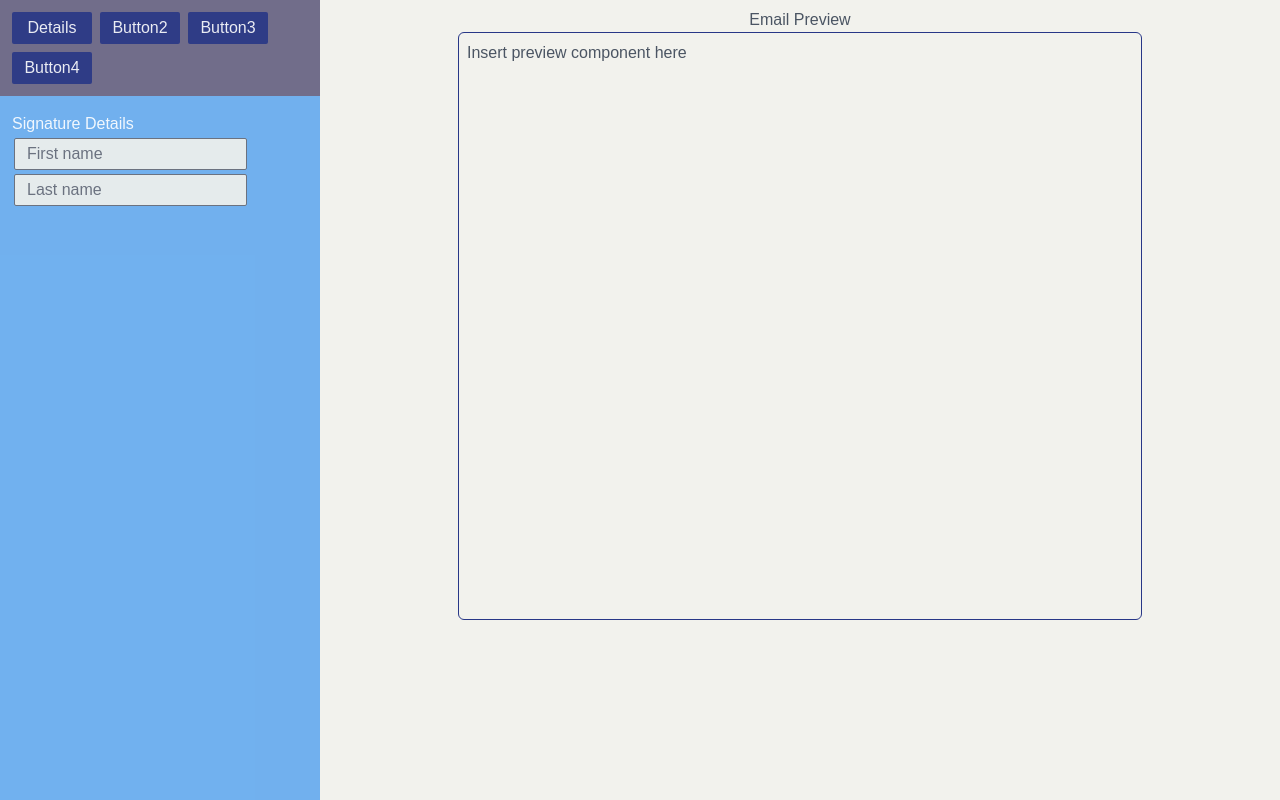
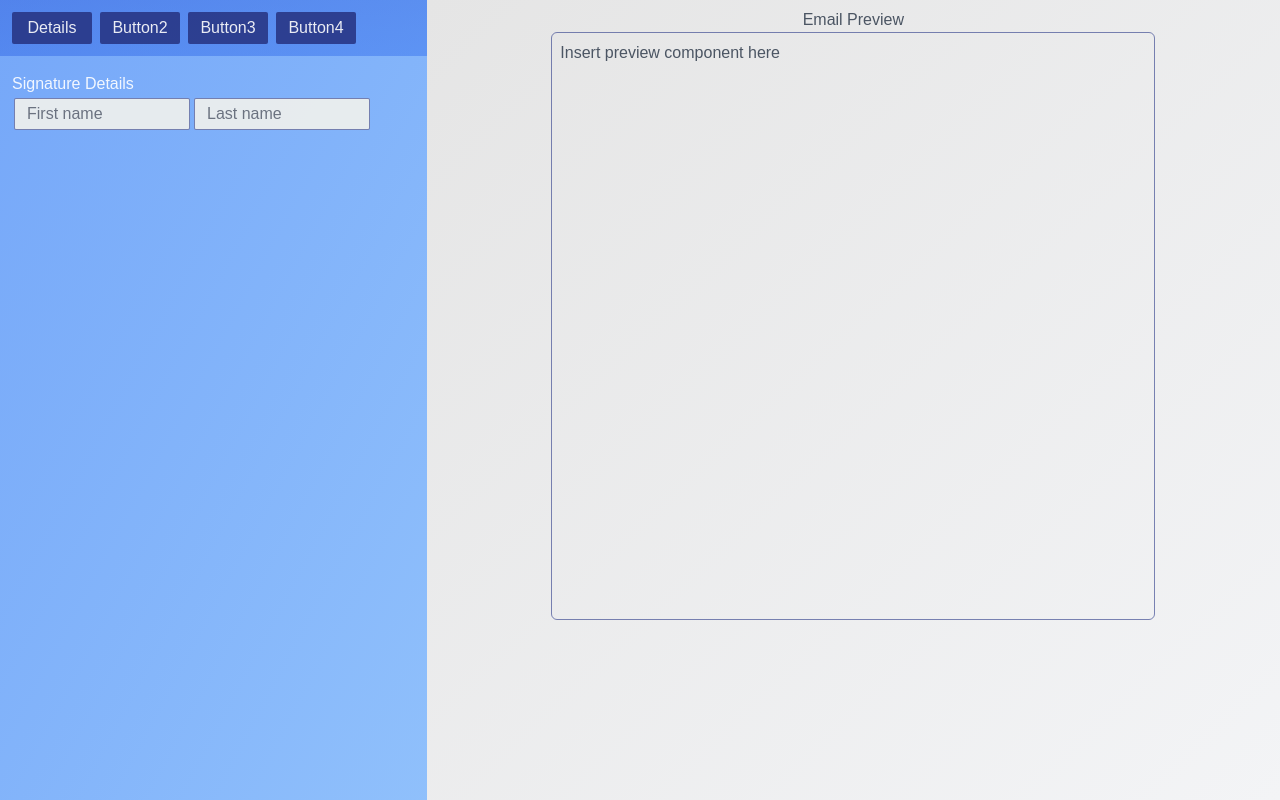
Before and after one commit to mattemoore/signitto, a React (Create React App) app: page / in a window 1280 px wide. Built offline with nearby package versions, Linux system fonts and the light colour scheme.

Commit message:
more styling

```diff
--- a/src/App.tsx
+++ b/src/App.tsx
@@ -9,13 +9,13 @@ function App(): JSX.Element {
         className="flex flex-col md:flex-row font-quicksand text-gray-600"
       >
         <div
-          id="signatureCreator"
-          className="flex flex-col md:h-screen md:w-1/4 bg-primary/90"
+          id="signatureCreationOptions"
+          className="flex flex-col md:h-screen md:w-1/3 bg-gradient-to-br from-blue-500/70 to-blue-400/70"
         >
           {/* Switch to UIHeadless tabs */}
           <div
-            id="signatureCreatorMenu"
-            className="flex flex-row flex-wrap bg-dark-accent/90 p-2"
+            id="signatureCreatorOptionsMenu"
+            className="flex flex-row flex-wrap p-2 bg-gradient-to-br from-blue-700/40 to-blue-600/40"
           >
             <div className=" bg-dark-shade/90 text-white/90 rounded-sm p-1 m-1 w-20 text-center hover:bg-dark-shade/70 focus:bg-dark-shade/70 cursor-pointer">
               Details
@@ -42,14 +42,14 @@ function App(): JSX.Element {
                   id="firstName"
                   placeholder="First name"
                   spellCheck="false"
-                  className="bg-light-shade/90 rounded-sm h-8 m-0.5"
+                  className="bg-light-shade/90 border-dark-shade/60 rounded-sm h-8 w-44 m-0.5"
                 />
                 <input
                   type="text"
                   id="lastName"
                   placeholder="Last name"
                   spellCheck="false"
-                  className="bg-light-shade/90 rounded-sm h-8 m-0.5"
+                  className="bg-light-shade/90 border-dark-shade/60 rounded-sm h-8 w-44 m-0.5"
                 />
               </div>
             </div>
@@ -57,12 +57,12 @@ function App(): JSX.Element {
         </div>
         <div
           id="signaturePreview"
-          className="flex flex-col items-center md:h-screen md:w-3/4 bg-light-shade py-2 px-6"
+          className="flex flex-col items-center h-screen md:w-2/3 bg-gradient-to-br from-neutral-200 to-gray-100 py-2 px-6"
         >
           <div className="font-quicksand text-center w-full font-medium">
             Email Preview
           </div>
-          <div className="h-3/4 w-3/4 rounded-md border border-dark-shade p-2">
+          <div className="h-3/4 w-3/4 rounded-md border border-dark-shade/60 p-2">
             <div className="">
               <div>Insert preview component here</div>
             </div>
```
